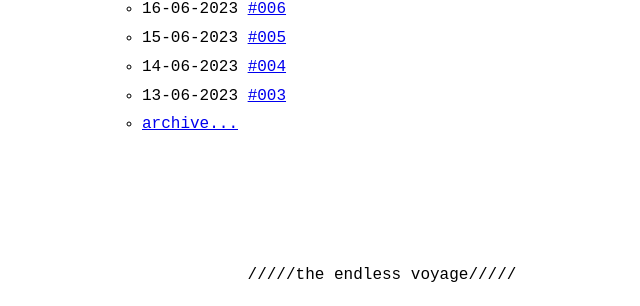
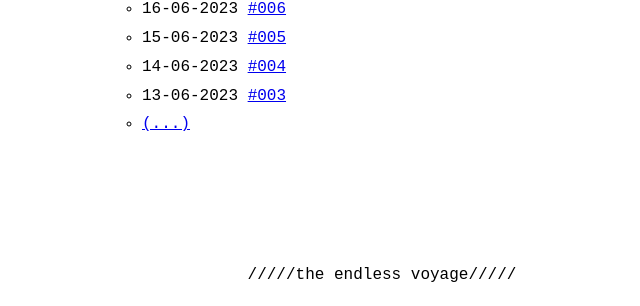
Before and after one commit to odaniloluna/odaniloluna.github.io, a Jekyll site: the page built from index.md, in a window 1280 px wide and 900 px high, scrolled down 2488 px. Shown: the part 518-824 px from the top of the window, without its empty margins (258-898 px from the left). Built offline with Jekyll 4.4.1, drawn with Linux system fonts in a browser that asks for light colours.

Commit message:
Update menu.yml

```diff
--- a/_data/menu.yml
+++ b/_data/menu.yml
@@ -6,5 +6,5 @@ entries:
     post_list:
       limit: 100
       show_more: true
-      show_more_text: archive...
+      show_more_text: (...)
       show_more_url: archive.html
```
